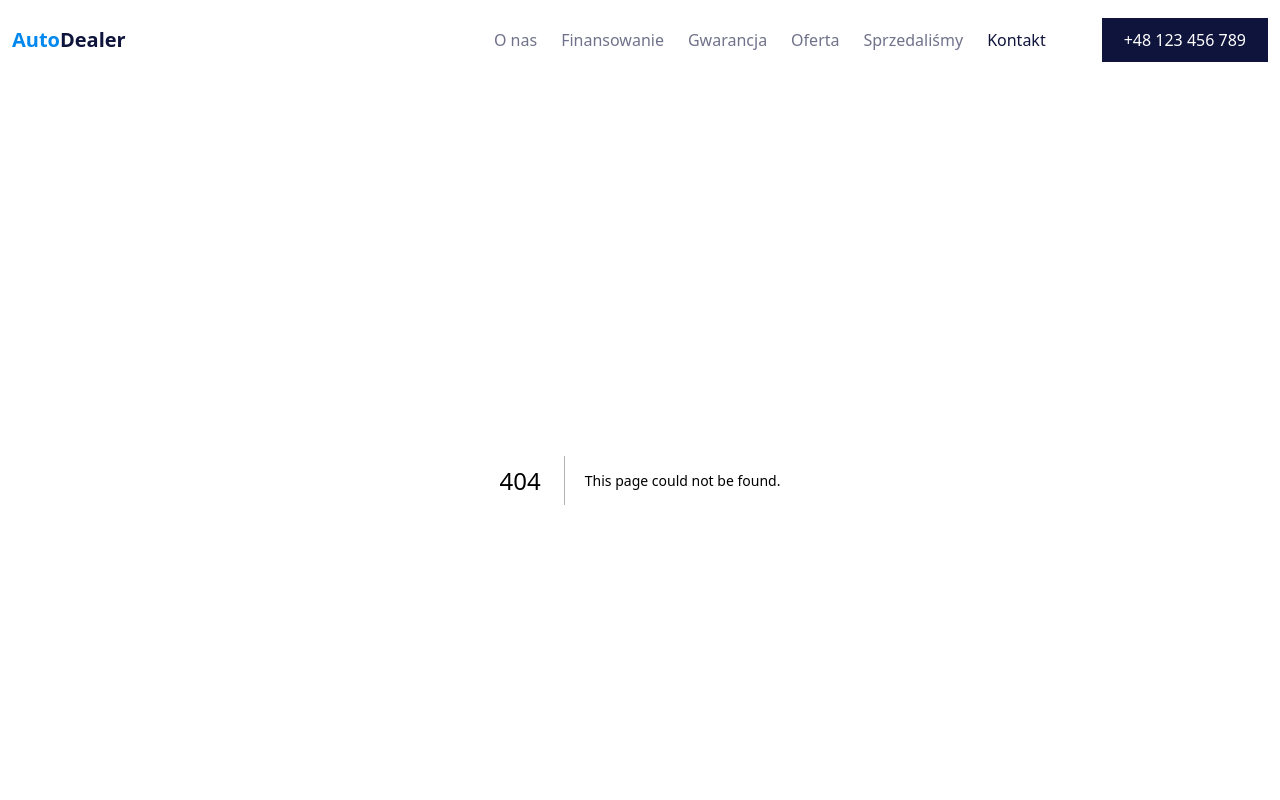
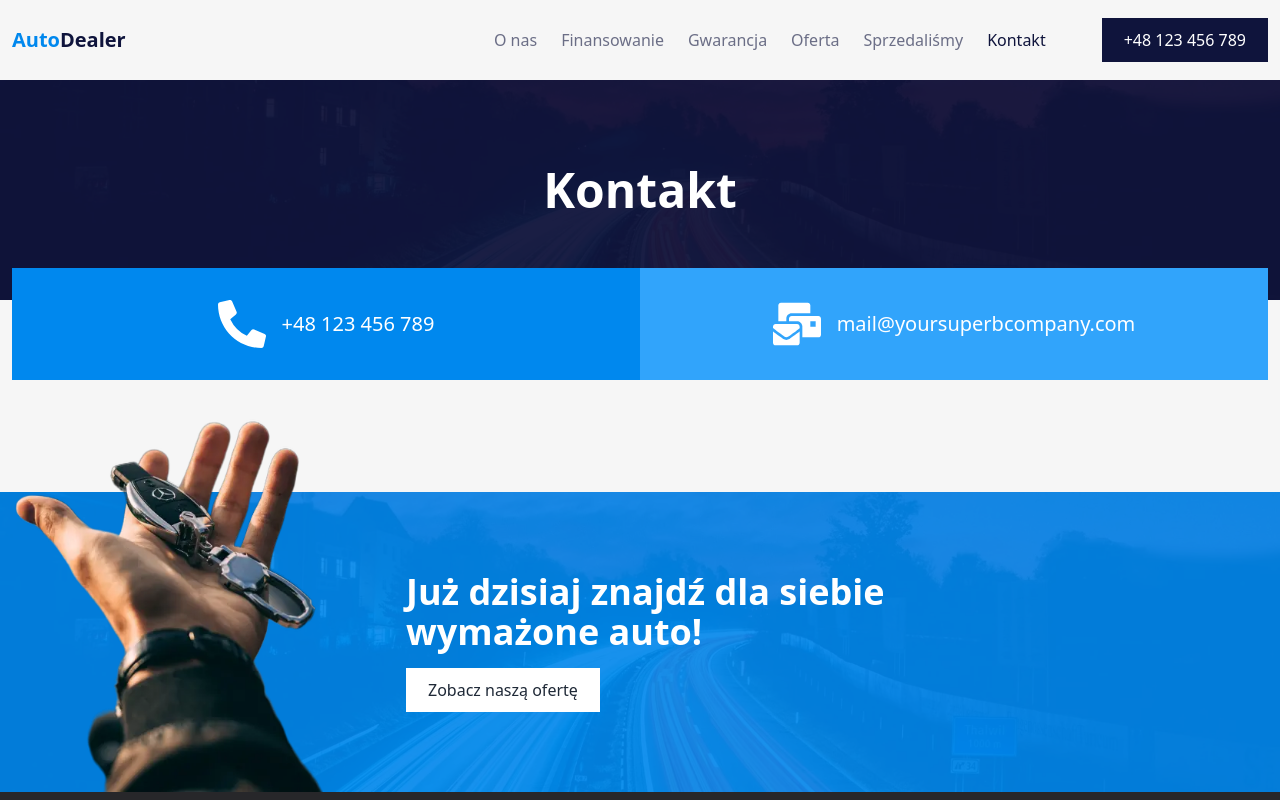
Before and after one commit to grzegorzpokorski/autodealer, a Next.js app: page /kontakt in a window 1280 px wide. Before the commit this address had no page. Shown: the top 800 px of the page. Built offline with nearby package versions, Linux system fonts and the light colour scheme.

Commit message:
feat: basic contact page

```diff
--- /dev/null
+++ b/src/app/kontakt/page.tsx
@@ -0,0 +1,5 @@
+import { ContactPage } from "@/components/templates/ContactPage/ContactPage";
+
+export default function Page() {
+  return <ContactPage />;
+}
--- a/src/components/molecules/Metrics/Metrics.tsx
+++ b/src/components/molecules/Metrics/Metrics.tsx
@@ -4,6 +4,7 @@ import { Section } from "@/components/atoms/Section/Section";
 import { Heading } from "@/components/atoms/Heading/Heading";
 import { twMerge } from "tailwind-merge";
 import { MetricsItem } from "./MetricsItem/MetricsItem";
+import { MetricsLink } from "./MetricsLink";
 
 type Props = {
   children: ReactNode;
@@ -38,3 +39,4 @@ export const Metrics = ({ children, title }: Props) => {
 };
 
 Metrics.Item = MetricsItem;
+Metrics.Link = MetricsLink;
--- a/src/components/molecules/Metrics/MetricsItem/MetricsItem.tsx
+++ b/src/components/molecules/Metrics/MetricsItem/MetricsItem.tsx
@@ -16,7 +16,7 @@ const bgVariants = {
 
 export const MetricsItem = ({ children, bg }: Props) => (
   <li className={twMerge("flex-1", bgVariants[bg])}>
-    <article className="p-8 flex flex-col lg:flex-row gap-4 items-center min-h-full">
+    <article className="p-8 flex flex-col lg:flex-row gap-4 items-center min-h-full justify-center">
       {children}
     </article>
   </li>
--- /dev/null
+++ b/src/components/molecules/Metrics/MetricsLink.tsx
@@ -0,0 +1,15 @@
+import Link from "next/link";
+import type { AnchorHTMLAttributes, ReactNode } from "react";
+
+type Props = {
+  children: ReactNode;
+  href: string;
+} & AnchorHTMLAttributes<HTMLAnchorElement>;
+
+export const MetricsLink = ({ children, ...rest }: Props) => {
+  return (
+    <Link {...rest} className="hover:underline focus:underline">
+      {children}
+    </Link>
+  );
+};
--- /dev/null
+++ b/src/components/templates/ContactPage/ContactPage.tsx
@@ -0,0 +1,49 @@
+import { Heading } from "@/components/atoms/Heading/Heading";
+import { Main } from "@/components/molecules/Main/Main";
+import { Metrics } from "@/components/molecules/Metrics/Metrics";
+import { SectionWithOverlay } from "@/components/molecules/SectionWithOverlay/SectionWithOverlay";
+import { FaMailBulk, FaPhoneAlt } from "react-icons/fa";
+
+export const ContactPage = () => {
+  return (
+    <>
+      <SectionWithOverlay
+        as="header"
+        ariaLabeledby="title"
+        overlayColor="secondary"
+      >
+        <header className="flex flex-col gap-4 text-center lg:w-8/12 mx-auto">
+          <Heading as="h1" size="lg" id="title">
+            Kontakt
+          </Heading>
+        </header>
+      </SectionWithOverlay>
+      <Main>
+        <div className="pb-16 lg:p-0">
+          <Metrics title="Wybierz sposób kontaktu">
+            <Metrics.Item bg="primary-dark">
+              <Metrics.Item.Number>
+                <FaPhoneAlt />
+              </Metrics.Item.Number>
+              <Metrics.Item.Description>
+                <Metrics.Link href="tel:+48123456789">
+                  +48 123 456 789
+                </Metrics.Link>
+              </Metrics.Item.Description>
+            </Metrics.Item>
+            <Metrics.Item bg="primary">
+              <Metrics.Item.Number>
+                <FaMailBulk />
+              </Metrics.Item.Number>
+              <Metrics.Item.Description>
+                <Metrics.Link href="mailto:mail@yoursuperbcompany.com">
+                  mail@yoursuperbcompany.com
+                </Metrics.Link>
+              </Metrics.Item.Description>
+            </Metrics.Item>
+          </Metrics>
+        </div>
+      </Main>
+    </>
+  );
+};
```
